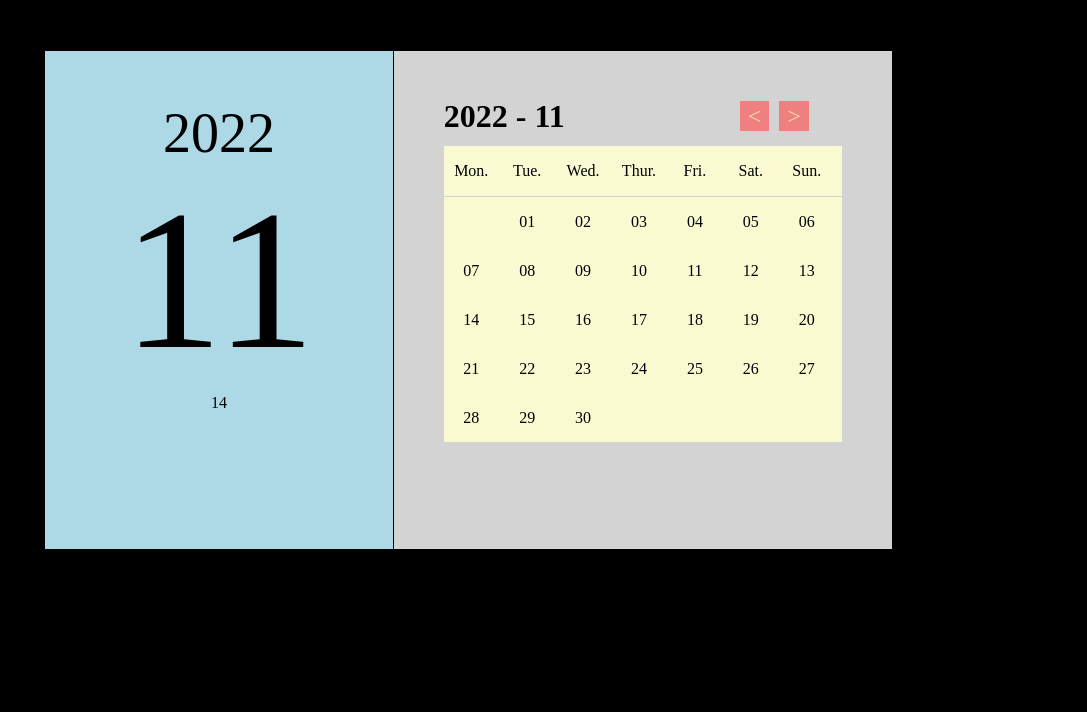
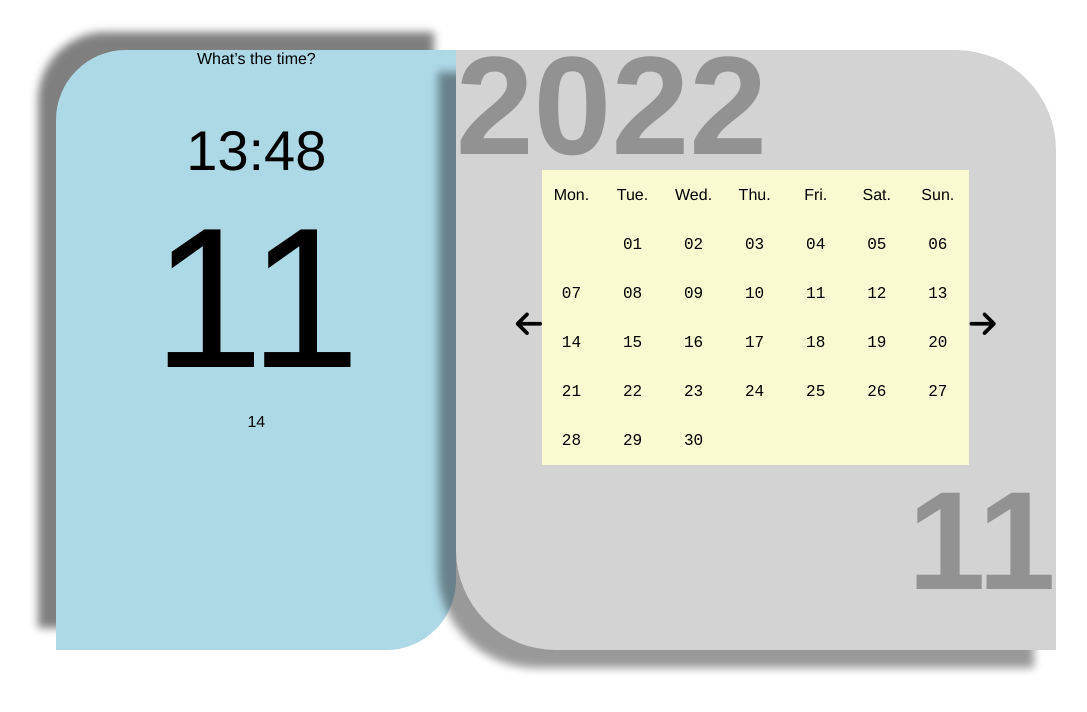
Before and after one commit to luchiahsuan/pra_school, a PHP site: page /calendar_copy.php in a window 1280 px wide. Shown: the top 712 px of the page, without its empty margins (84-1171 px from the left). Run offline with PHP 8.4, Linux system fonts and the light colour scheme; some libraries are stand-ins or nearby versions.

Commit message:
萬年曆作業美化,基本架構建設

```diff
--- a/hw-calender/calendar_copy.php
+++ b/hw-calender/calendar_copy.php
@@ -6,34 +6,38 @@
     <meta http-equiv="X-UA-Compatible" content="IE=edge">
     <meta name="viewport" content="width=device-width, initial-scale=1.0">
     <title>萬年曆</title>
+    <script defer src="https://use.fontawesome.com/releases/v5.0.10/js/all.js" integrity="sha384-slN8GvtUJGnv6ca26v8EzVaR9DC58QEwsIk9q1QXdCU8Yu8ck/tL/5szYlBbqmS+" crossorigin="anonymous"></script>
+    <link rel="stylesheet" href="https://cdnjs.cloudflare.com/ajax/libs/font-awesome/6.2.0/css/all.min.css" integrity="sha512-xh6O/CkQoPOWDdYTDqeRdPCVd1SpvCA9XXcUnZS2FmJNp1coAFzvtCN9BmamE+4aHK8yyUHUSCcJHgXloTyT2A==" crossorigin="anonymous" referrerpolicy="no-referrer" />
     <style>
         * {
             box-sizing: border-box;
-            margin: 0;
-            padding: 0;
+            margin: 0 auto;
+            font-family: 'Franklin Gothic Medium', 'Arial Narrow', Arial, sans-serif;
         }
 
-        body {
-            background-color: black;
-
-        }
 
         .month {
             display: flex;
+            margin: 0 auto;
             flex-direction: row;
-            width: 80%;
-            height: 500px;
-            margin: 0 auto;
+            width: 1000px;
+            height: 600px;
             margin-top: 50px;
-
         }
 
-        .month-l {
-            flex-basis: 350px;
+        .month-l1 {
+            border-radius: 70px 0 70px 0;
+            flex-basis: 400px;
             background-color: lightblue;
-            border: 1px solid black;
+            box-shadow: -20px -20px 8px -2px rgba(0, 0, 0, 0.5);
             text-align: center;
         }
+
+        /* .month-l2 {
+            height: 600px;
+            width: 500px;
+            background-color: lightblue;
+        } */
 
         .l-year {
             margin-top: 50px;
@@ -44,100 +48,102 @@
             font-size: 25vh;
         }
 
-
         .month-r {
-            border: 1px solid black;
-            flex-basis: 500px;
+            border-radius: 0 100px 0 100px;
+            flex-basis: 600px;
             margin-left: -1px;
             background-color: lightgray;
+            box-shadow: -20px 20px 8px -2px rgba(0, 0, 0, 0.4);
+            position: relative;
+        }
+
+        .prenext-m {
+            display: inline-block;
+            width: 80%;
+            margin: 0 auto;
+            margin-top: 55px;
+        }
+
+        .prenext-y {
+            font-size: 70px;
+            opacity: 0.3;
+            position: absolute;
+            margin-top: -25px;
+        }
+
+        .prenext-m1 {
+            font-size: 70px;
+            opacity: 0.3;
+            margin-top: -5px;
+            margin-left: 380px;
+            text-align: right;
+        }
+
+        .prenext-h {
+            display: flex;
+            flex-direction: row;
+            justify-content: space-between;
+            width: 80%;
+            text-align: center;
 
         }
 
-        .prenext-m {
-            display: flex;
-            width: 80%;
-            margin: 0 auto;
-            margin-top: 50px;
-        }
-
-        .prenext-te {
-            font-size: 2vh;
-            height: 30px;
-            line-height: 30px;
-        }
-
-        .prenext-ar {
-            display: flex;
-            font-size: 2.5vh;
-            height: 30px;
-            line-height: 30px;
-            margin-left:175px ;
-        }
-
+        .prenext-ar1,
         .prenext-ar2 {
-            background-color: lightcoral;
-            margin-left: 10px;
-            padding: 0 8px 0 8px;
-
-        }
-
-        .prenext-ar1 {
-            background-color: lightcoral;
-            padding: 0 8px 0 8px;
-
+            font-size: 30px;
+            margin-top: 250px;
+            height: 50px;
+            line-height: 50px;
         }
 
         .prenext-ar1>a,
         .prenext-ar2>a {
-            color: wheat;
-
+            color: black;
             text-decoration: none;
-            font-size: larger;
         }
 
+        /* 一週+31天 */
         .week,
         .day {
             height: 50px;
             line-height: 50px;
+            font-family: 'Courier New', Courier, monospace;
+
         }
 
+        /* 一週那條 */
         .week {
             display: flex;
             flex-wrap: wrap;
-            width: 80%;
             margin: 0 auto;
-            margin-top: 15px;
-            margin-bottom: 1px;
+            margin-top: 120px;
             background-color: lightgoldenrodyellow;
         }
 
+        /* 星期幾單天 */
         .date {
-            /* border: 1px solid lightsalmon; */
             width: calc(100% / 7);
             margin-left: -1px;
             margin-bottom: -1px;
-            text-align: center;
-
         }
 
+        /* 1-31一個月 */
         .days {
             background-color: lightgoldenrodyellow;
             display: flex;
             flex-wrap: wrap;
-            width: 80%;
             margin: 0 auto;
-
         }
 
-        .day:hover{
+        .day:hover {
             background-color: lightcoral;
         }
+
+        /* 1-31每天 */
         .day {
-            /* border: 1px solid lightgray; */
             width: calc(100% / 7);
             margin-left: -1px;
             margin-bottom: -1px;
-            text-align: center;
         }
     </style>
 </head>
@@ -147,43 +153,8 @@
 
     <body>
         <?php
-        // //先獲取日期
-        // if(isset($_GET['yeardown'])){  //年減少，年份往前推
-        //     $year=$_GET['year']-1;
-        //     $month=$_GET['month'];
-        //     $today=date("d");
-        // }
-        // else if(isset($_GET['yearup'])){  //年增加，年份往後推
-        //     $year=$_GET['year']+1;
-        //     $month=$_GET['month'];
-        //     $today=date("d");
-        // }
-        // else if(isset($_GET['monthdown'])){  //月減少，月份往前推
-        //     $year=$_GET['year'];
-        //     $month=$_GET['month']-1;
-        //     $today=date("d");
-        //     if ($month==0){          //遇到零月，年份減1，月份變12
-        //         $month=12;
-        //         $year--;
-        //     }
-
-        // }
-        // else if(isset($_GET['monthup'])){   //月增加，月份往後推
-        //     $year=$_GET['year'];
-        //     $month=$_GET['month']+1;
-        //     $today=date("d");
-        //     if ($month==13){    //月變爲13時，年加1，月變爲1
-        //         $month=1;
-        //         $year++;
-        //     }
-        // }
-        // else{       //一開始沒有傳參時，獲取當前年月日
-        //     $year=date("Y");
-        //     $month=date("m");
-        //     $today=date("d");
-        // }
-
-
+        date_default_timezone_set('Asia/Taipei');
+        $now=date('H:i');
         $cal = [];
         // 如果有要求年月就顯示要求的,如無要求則顯示當下年月
         $month = (isset($_GET['m'])) ? $_GET['m'] : date("m");
@@ -205,8 +176,6 @@
         }
 
 
-
-
         // date(日期,想要的時間)
         $firstDay = $year . "-" . $month . "-1";
         // N數字代表星期幾 1-7=一到日
@@ -219,8 +188,6 @@
         // ceil為無條件捨去
         $weeks = ceil(($monthDays + $spaceDays) / 7);
         $lastSpaceDays = $weeks * 7 - $monthDays - $spaceDays;
-
-        $a = array("星期一", "星期二", "星期三", "星期四", "星期五", "星期六", "星期日");
 
         for ($i = 0; $i < $spaceDays; $i++) {
             $cal[] = '';
@@ -235,43 +202,33 @@
             $cal[] = '';
         }
 
-        // echo "第一天" . $firstDay . "星期" . $firstDayWeek;
-        // echo "<br>";
-        // echo "該月共" . $monthDays . "天,最後一天是" . $lastDay;
-        // echo "<br>";
-        // echo "月曆天數共" . $monthDays . "天，" . $weeks . "周";
-
         ?>
 
+        <div class="shaow-u"></div>
+        <div class="month">
+            <div class="month-l1">
+            What’s the time?
 
-
-        <div class="month">
-            <div class="month-l">
-                <div class="l-year"><?= $year; ?></div>
+                <div class="l-year"><?= $now; ?></div>
                 <div class="l-month"><?= $month; ?></div>
                 <div class="l-day"><?= date("d") ?></div>
+            </div>
 
+            <div class="month-r">
+                <div class="prenext-y">
+                    <h1><?= $year; ?></h1>
                 </div>
-            <div class="month-r">
-                <div class="prenext-m">
-                    <div class="prenext-te">
-                        <h1><?= $year; ?> - <?= $month; ?> </h1>
-                    </div>
-                    <div class="prenext-ar">
+                <div class="prenext-h">
                     <div class="prenext-ar1">
                         <a href="?y=<?= $preyear ?>&m=<?= $prevMonth; ?>">
-                                < </a>
+                            <i class="fa-solid fa-arrow-left"></i> </a>
                     </div>
-                        <div class="prenext-ar2">
-                            <a href="?y=<?= $nextyear ?>&m=<?= $nextMonth; ?>"> > </a>
-                        </div>
-                    </div>
-                </div>
+                    <div class="prenext-wd">
                         <div class="week">
                             <div class="date">Mon.</div>
                             <div class="date">Tue.</div>
                             <div class="date">Wed.</div>
-                    <div class="date">Thur.</div>
+                            <div class="date">Thu.</div>
                             <div class="date">Fri.</div>
                             <div class="date">Sat.</div>
                             <div class="date">Sun.</div>
@@ -284,11 +241,20 @@
                                 echo "$day";
                                 echo "</div>";
                             }
-
                             ?>
                         </div>
                     </div>
+                    <div class="prenext-ar2">
+                        <a href="?y=<?= $nextyear ?>&m=<?= $nextMonth; ?>"><i class="fa-solid fa-arrow-right"></i> </a>
                     </div>
+                </div>
+
+                <div class="prenext-m1">
+                    <h1><?= $month; ?> </h1>
+                </div>
+            </div>
+        </div>
+
 </table>
 </body>
 
```
Also changed, not shown: hw-calender/calendar_月壞掉了.php (added, +327 -0 lines). Lines whose indentation alone changed are shown as unchanged.
